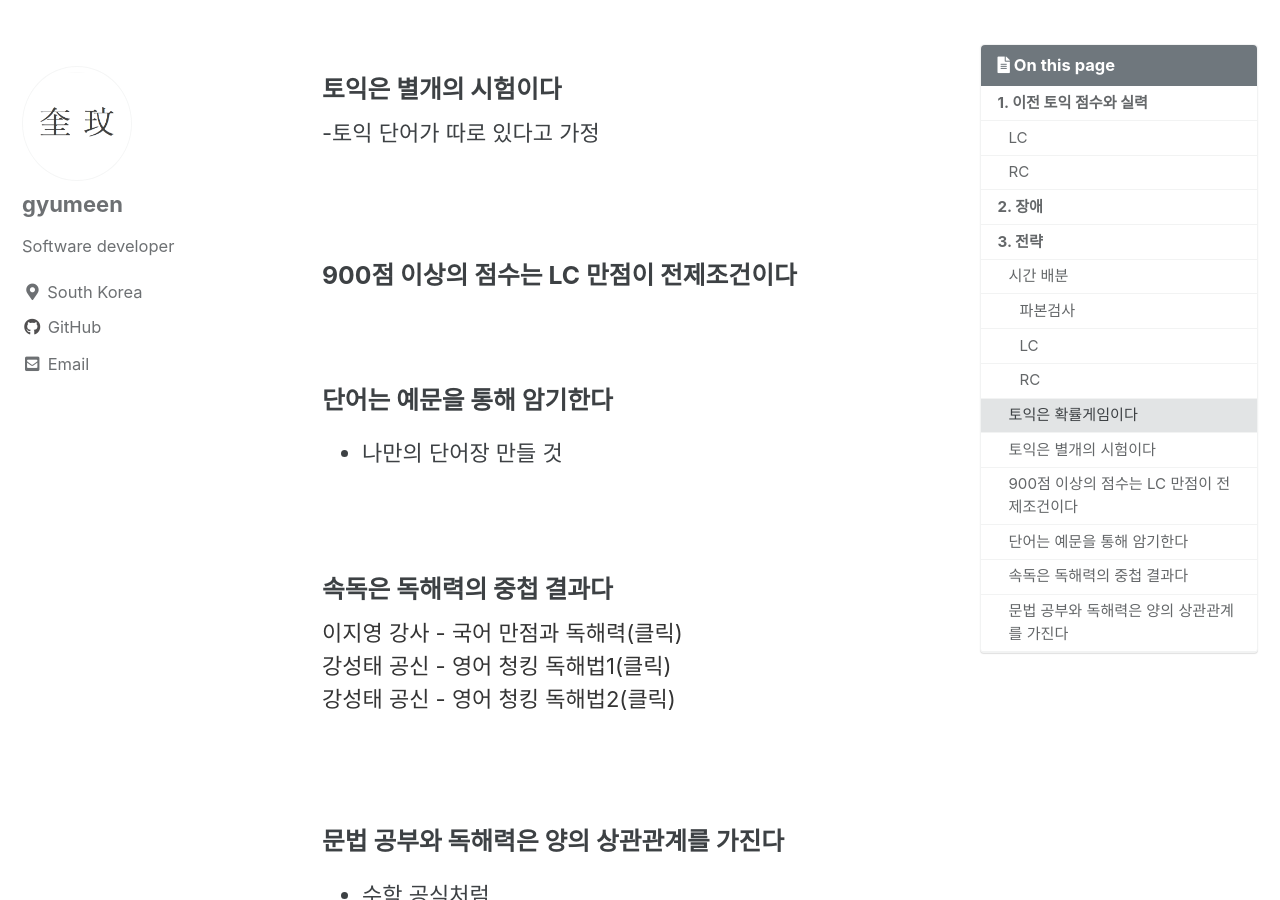
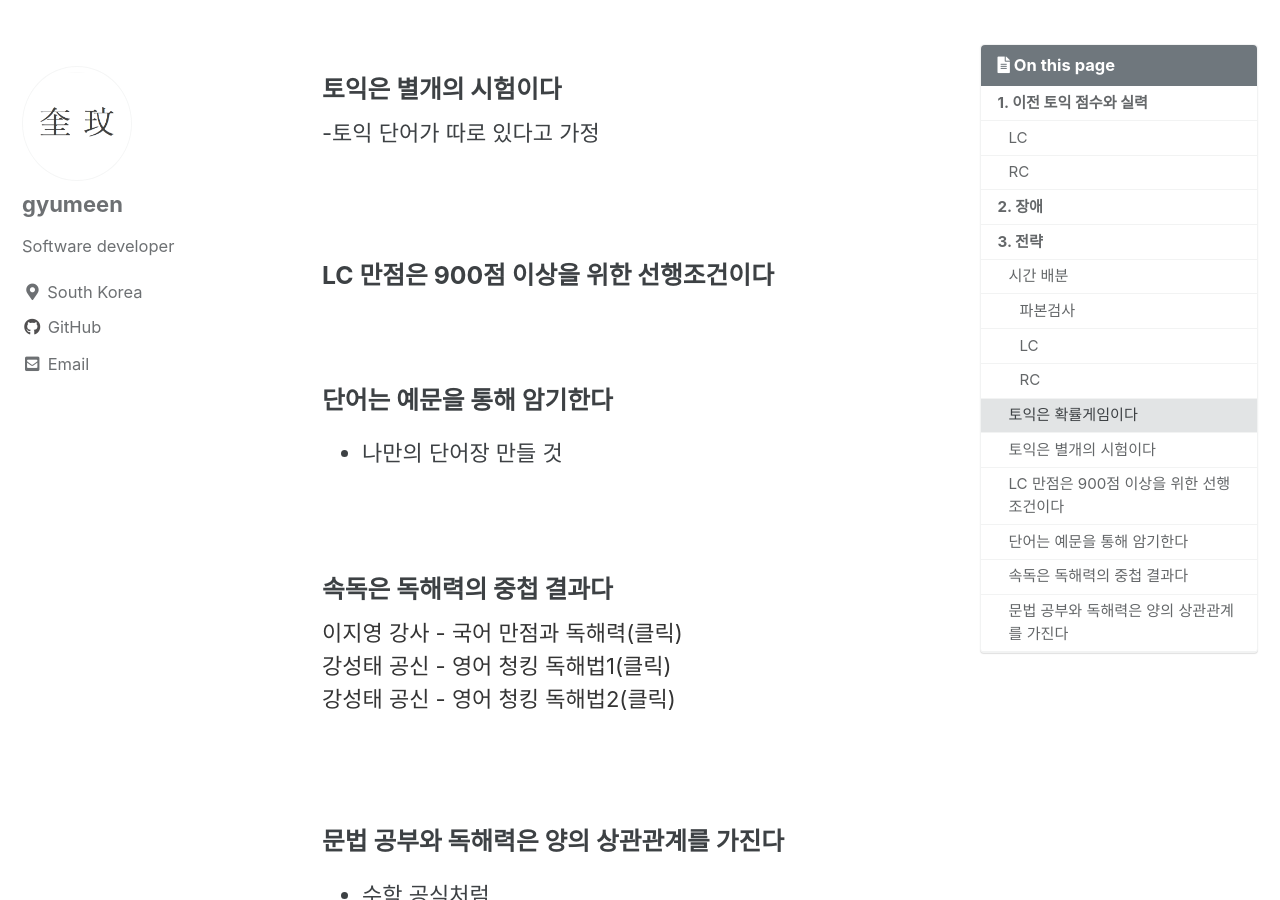
Before and after one commit to gyumeen/gyumeen.github.io, a Jekyll site: the page built from _posts/2021/Challenge/TOEIC/2021-04-01-[Toeic]1.md, in a window 1280 px wide and 900 px high, scrolled down 4629 px. Built offline with Jekyll 4.4.1, drawn with Linux system fonts in a browser that asks for light colours; cached includes are drawn as plain includes; comment, search, counter and statistics services are not loaded.

Commit message:
Update 2021-04-01-[Toeic]1.md

```diff
--- a/_posts/2021/Challenge/TOEIC/2021-04-01-[Toeic]1.md
+++ b/_posts/2021/Challenge/TOEIC/2021-04-01-[Toeic]1.md
@@ -134,7 +134,7 @@ RC 파트 5를 풀 때, 얍싸비 스킬을 적극적으로 사용한다.
 
 <br/>
 
-### 900점 이상의 점수는 LC 만점이 전제조건이다
+### LC 만점은 900점 이상을 위한 선행조건이다
 
 <br/>
 
```
